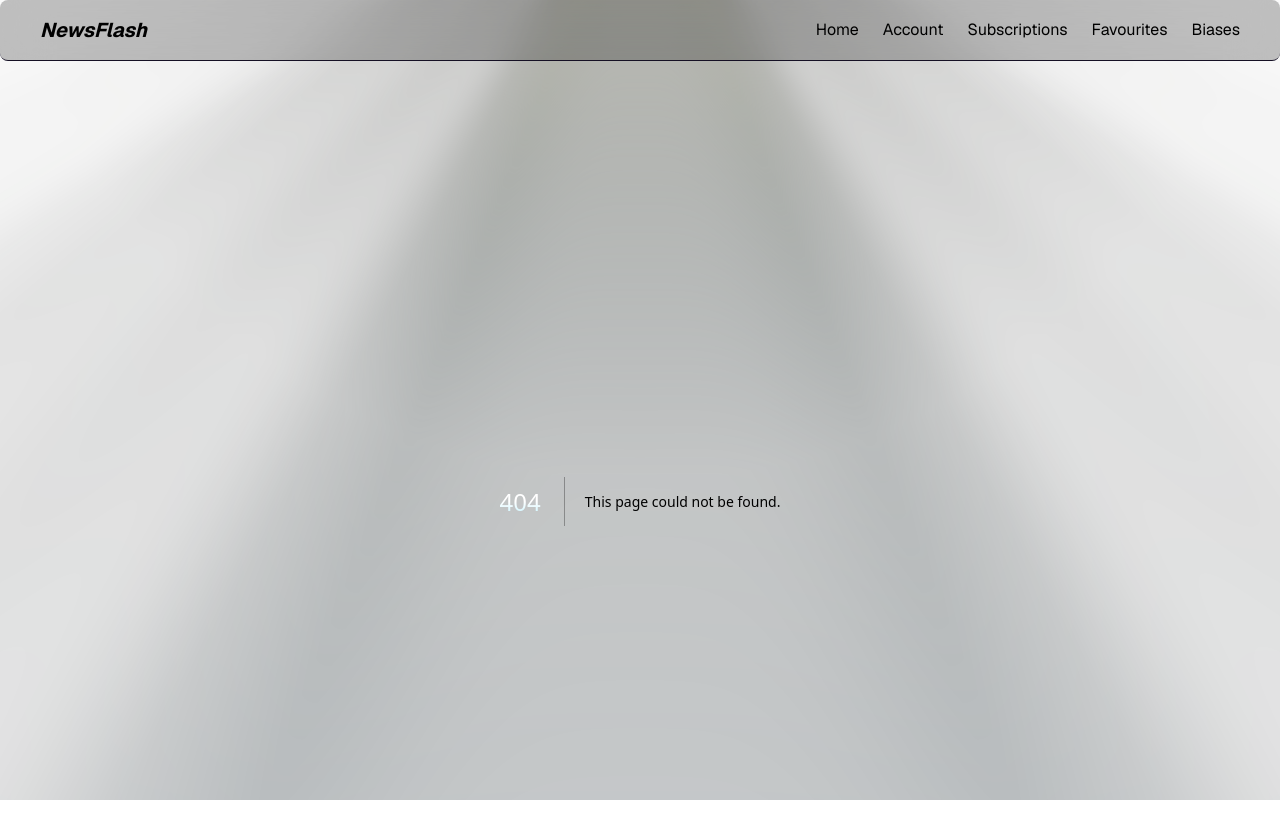
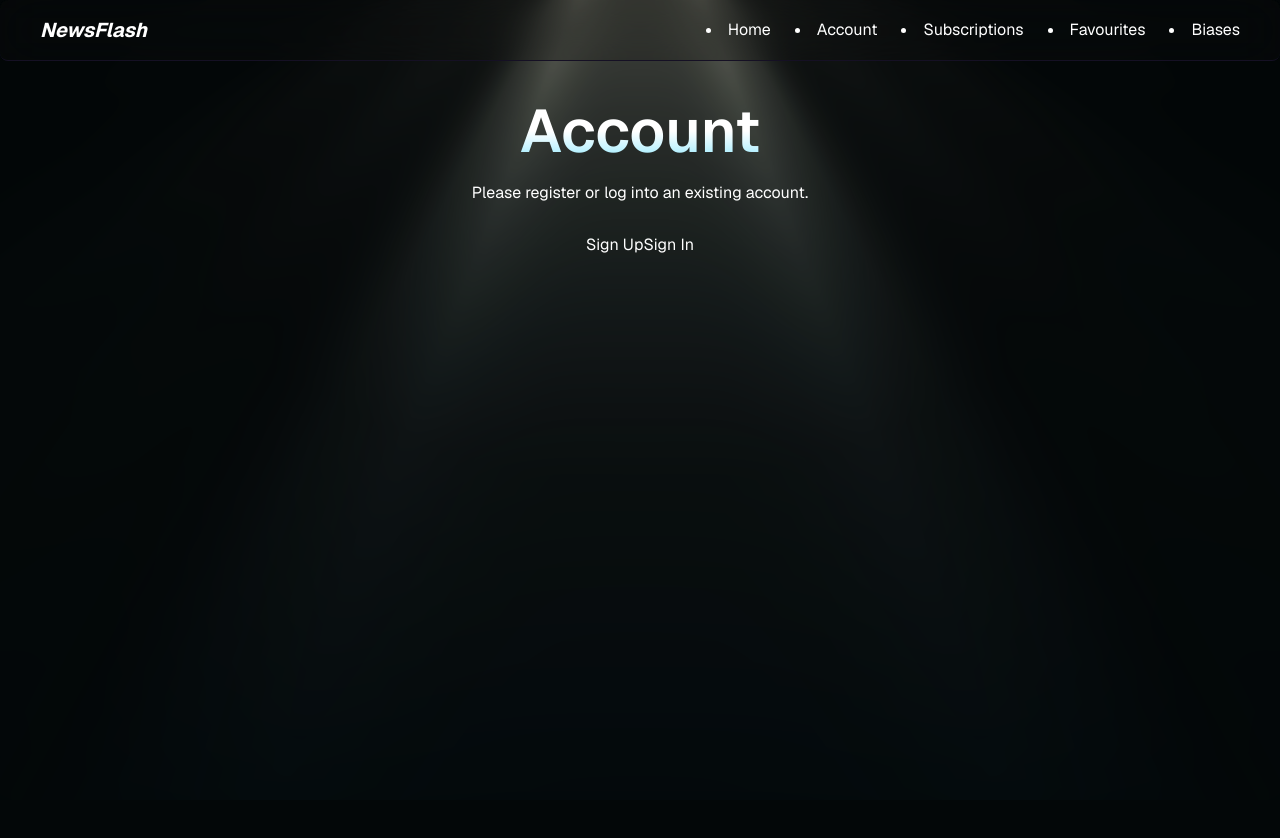
Before and after one commit to Rafee1012/NewsFlash, a Next.js app in the folder news_flash/: page /accounts in a window 1280 px wide. Before the commit this address had no page. Shown: the top 838 px of the page. After the commit the page ends 800 px from the top, so only its background shows below. Built offline with nearby package versions, Linux system fonts and the light colour scheme; a web font is replaced by a local one.

Commit message:
Added resgistration page UI

```diff
--- /dev/null
+++ b/news_flash/app/accounts/page.tsx
@@ -0,0 +1,30 @@
+'use client';
+
+
+const Account = () => {
+  return (
+        <center>
+            <h1 className="text-center">Account</h1>
+            <p className="text-center mt-5">Please register or log into an existing account.</p>
+
+            <button type="button" id="sign-up-btn" className="mt-7 mx-auto" onClick={() => console.log('Click')}>
+            <a href="/">
+                Sign Up
+            </a>
+            <br />
+        </button>
+            <button type="button" id="sign-in-btn" className="mt-7 mx-auto" onClick={() => console.log('Click')}>
+                <a href="/">
+                    Sign In
+                </a>
+            </button>
+        </center>
+    )
+}
+
+export default Account
+
+// take user input
+// check against database of user IDs
+// create cookie to signify user logged in
+// check cookie for future tasks
--- a/news_flash/components/NavBar.tsx
+++ b/news_flash/components/NavBar.tsx
@@ -9,11 +9,11 @@ const NavBar = () => {
                 </Link>
 
                 <ul>
-                    <Link href='/' key='home'>Home</Link>
-                    <Link href="/accounts" key='accounts'>Account</Link>
-                    <Link href="/" key='subscriptions'>Subscriptions</Link>
-                    <Link href="/" key='favourites'>Favourites</Link>
-                    <Link href="/" key='biases'>Biases</Link>
+                    <li key='home'><Link href='/'>Home</Link></li>
+                    <li key='accounts'><Link href="/accounts">Account</Link></li>
+                    <li key='subscriptions'><Link href="/">Subscriptions</Link></li>
+                    <li key='favourites'><Link href="/">Favourites</Link></li>
+                    <li key='biases'><Link href="/">Biases</Link></li>
                 </ul>
             </nav>
         </header>
```
